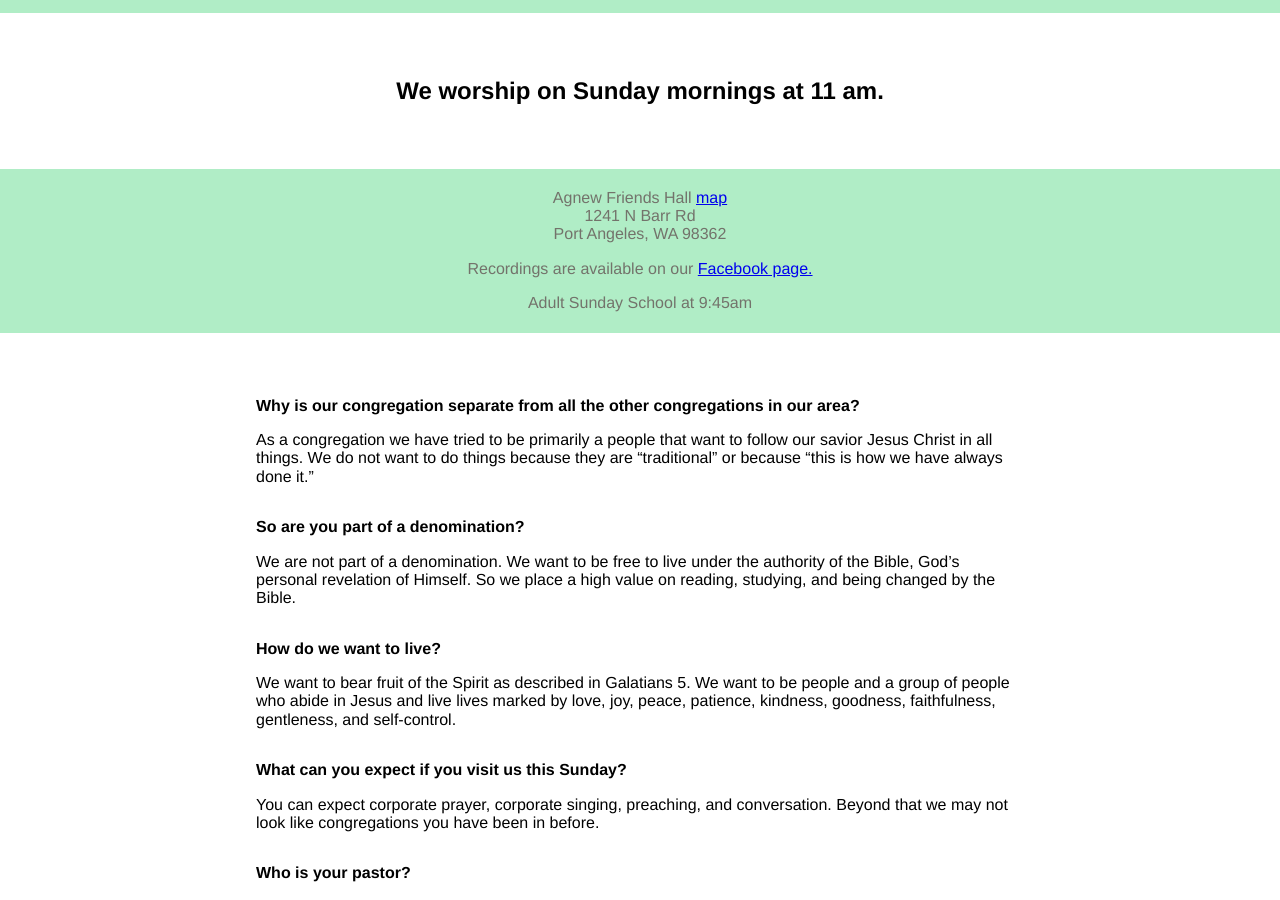
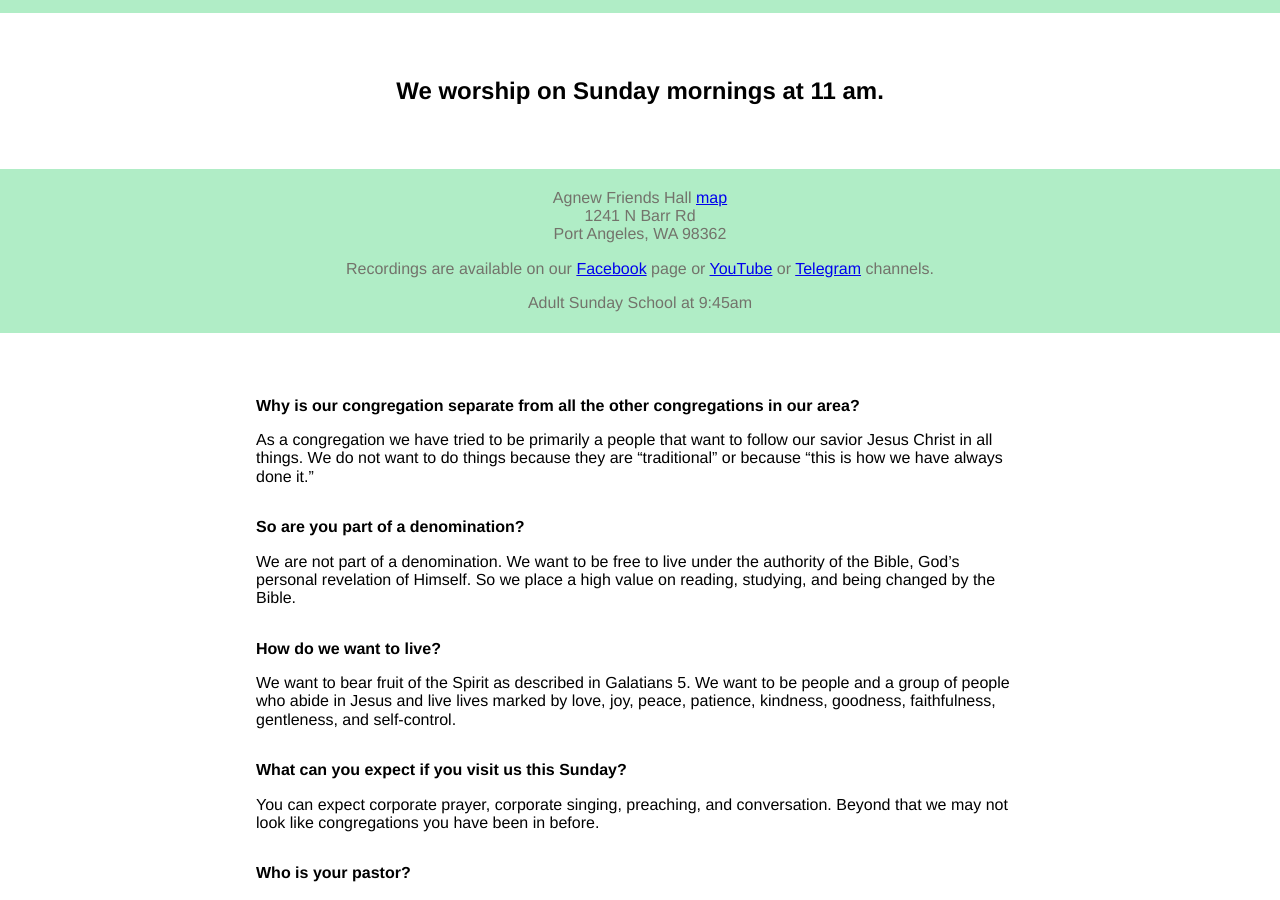
Before and after one commit to narrowwaychurch/narrowwaychurch.github.io, a Jekyll site: the page built from index.html, in a window 1280 px wide and 900 px high, scrolled down 437 px. Built offline with Jekyll 4.4.1, drawn with Linux system fonts in a browser that asks for light colours; nearby versions of some CDN libraries.

Commit message:
Update links to recordings.

```diff
--- a/index.html
+++ b/index.html
@@ -18,7 +18,7 @@ permalink: /
   <div class="pt1 pb1 w-100 mr-auto-ns ml-auto-ns" style="background-color: #b0edc6; color: #73736b;">
     <p class="mh3 tc">Agnew Friends Hall <a target="_blank" href="https://maps.app.goo.gl/QTBmWEzttu7UT6Ky9">map</a><br>1241 N Barr Rd<br>Port Angeles, WA 98362 </p>
 
-    <p class="mh3 tc">Recordings are available on our <a href="https://www.facebook.com/narrowwaychurchportangeles/" target="_blank">Facebook page.</a></p>
+    <p class="mh3 tc">Recordings are available on our <a href="https://www.facebook.com/narrowwaychurchportangeles/" target="_blank">Facebook</a> page or <a href="https://www.youtube.com/@NarrowWayChurchAgnew" target="_blank">YouTube</a> or <a href="https://t.me/narrowwaychurch" target="_blank">Telegram</a> channels.</p>
 
     <p class="mh3 tc">Adult Sunday School at 9:45am</p>
   </div>
```
